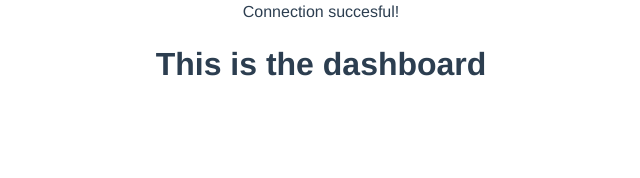
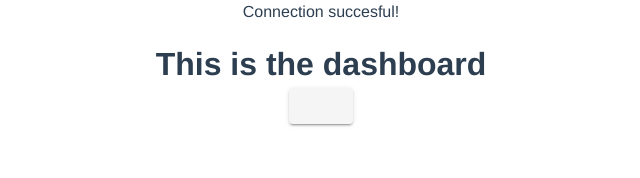
Before and after one commit to aloysb/KYC_admin_panel, a Vue app: page /#/dashboard in a window 1280 px wide. Shown: the top 178 px of the page, without its empty margins (319-959 px from the left). Built offline with nearby package versions, Linux system fonts and the light colour scheme; no server answers.

Commit message:
Removed console.log development

```diff
--- a/src/views/Dashboard.vue
+++ b/src/views/Dashboard.vue
@@ -2,6 +2,7 @@
   <div class="about">
     <p>Connection succesful!</p>
     <h1>This is the dashboard</h1>
+    <v-btn v-on:click="createNewUser()"></v-btn>
   </div>
 </template>
 
@@ -25,14 +26,15 @@
     props:['token'],
     methods:{
       getAllUsers(){
-        console.log(this.token);
-        console.log(this.config);
         axios.get('https://kyc.to.wtf/api/admin/users',this.config)
         .then(res => {
           if (res.status != 200) throw Error;
           this.users = res.data.items;
         })
         .catch(err => console.log(err));
+      },
+      createNewUser(){
+
       }
     },
     created(){
```
